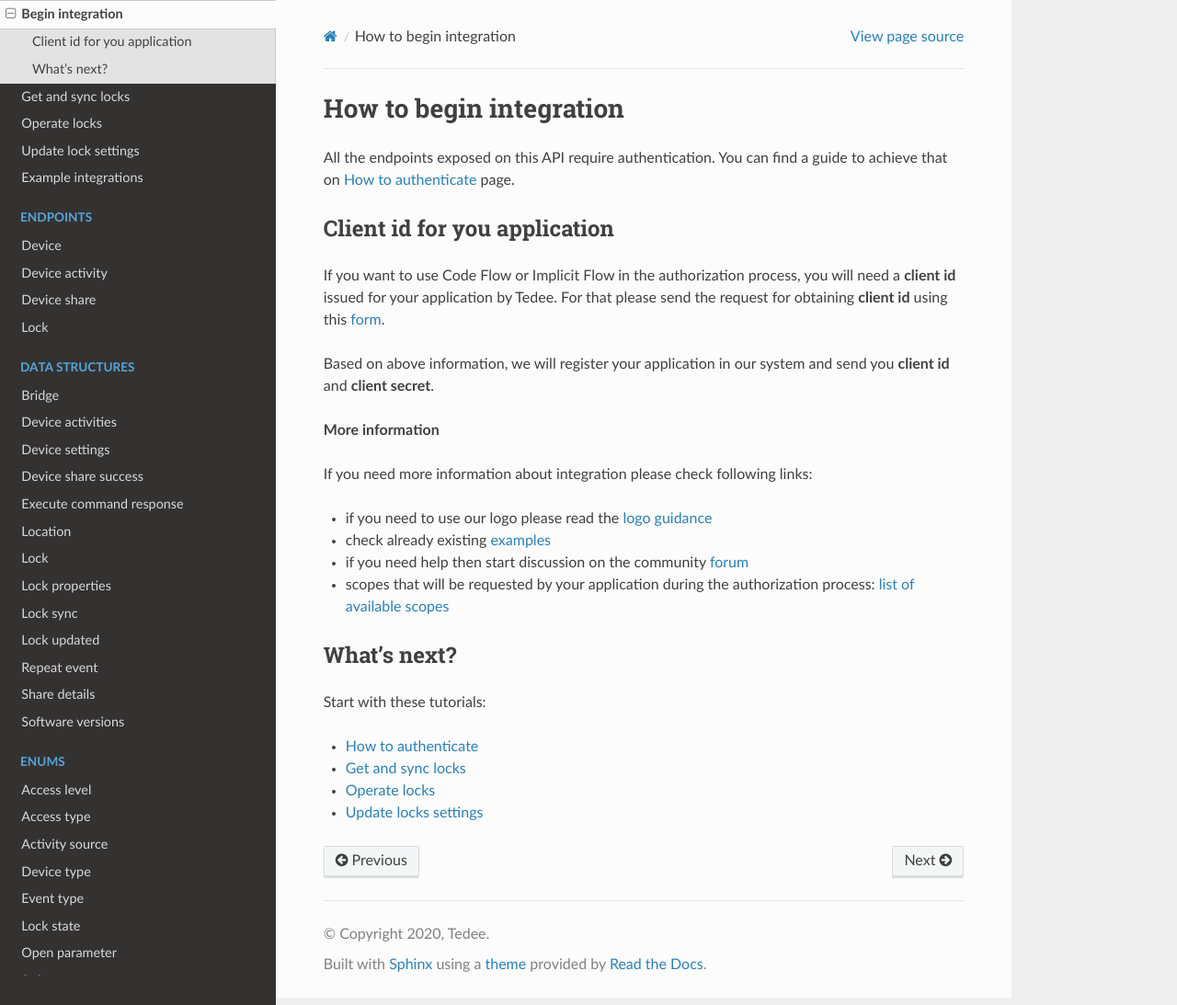
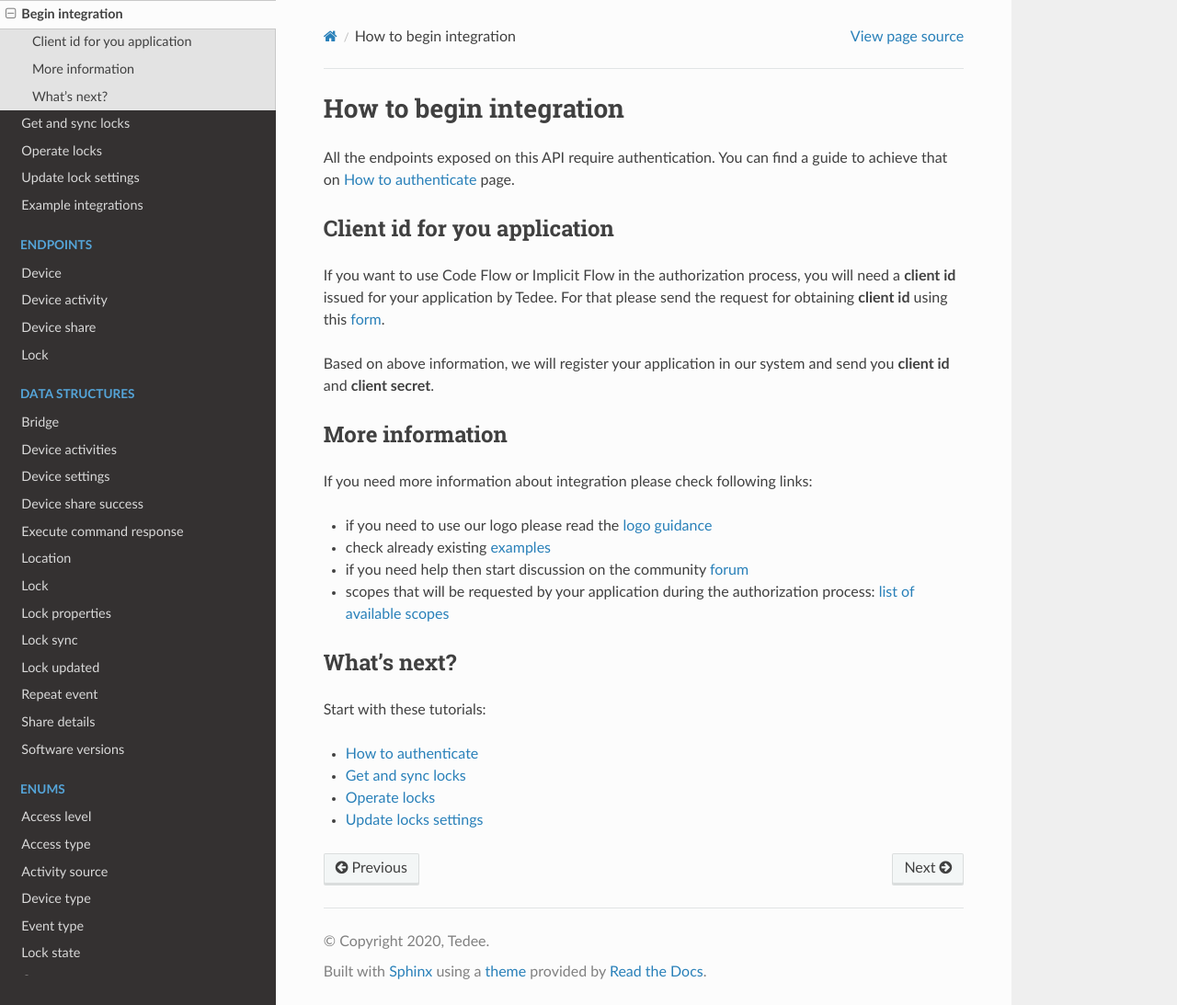
Before and after one commit to tedee-com/tedee-api-doc, a Sphinx documentation site: the page built from docs/source/howtos/begin-integration.rst, in a window 1280 px wide and 1093 px high. Shown: the whole window at 92% size. Built offline with Sphinx 7.4.7 and the Read the Docs theme 2.0.0, drawn with Linux system fonts in a browser that asks for light colours.

Commit message:
Fix section size (#51)

```diff
--- a/docs/source/howtos/begin-integration.rst
+++ b/docs/source/howtos/begin-integration.rst
@@ -14,7 +14,8 @@ For that please send the request for obtaining **client id** using this `form <h
 
 Based on above information, we will register your application in our system and send you **client id** and **client secret**.
 
-**More information**
+More information
+----------------
 
 If you need more information about integration please check following links:
 
```
